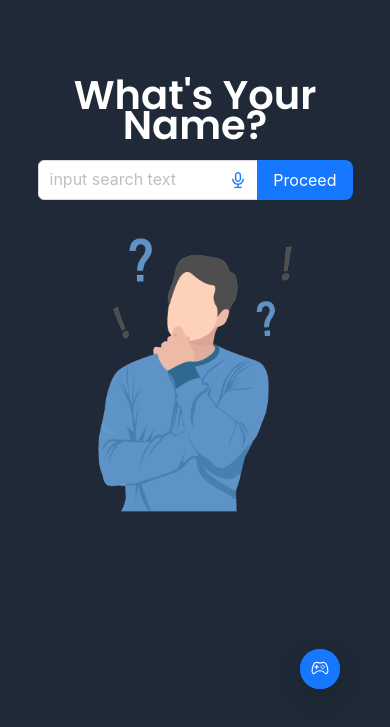
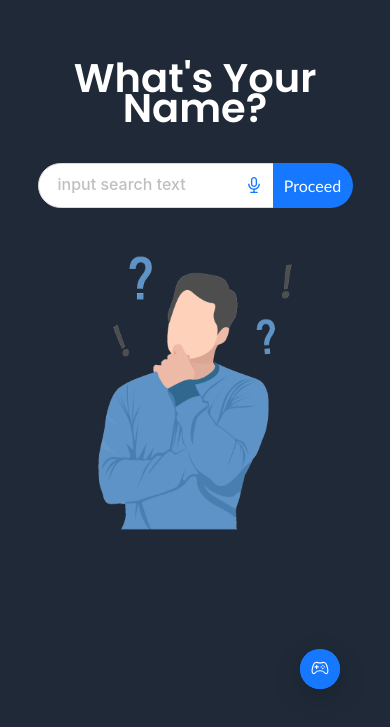
Before and after one commit to Michaeliskingbd/Portfoliowebsite, a React (Create React App) app: page / in a window 390 px wide. Shown: the part 107-834 px from the top of the page. Built offline with nearby package versions, Linux system fonts and the light colour scheme.

Commit message:
Latest update

```diff
--- a/src/App.css
+++ b/src/App.css
@@ -38,7 +38,7 @@
 }
 
 
-:where(.css-dev-only-do-not-override-d2lrxs).ant-float-btn-default .ant-float-btn-body {
+.ant-float-btn-default .ant-float-btn-body {
   background-color: teal;
 
 }
--- a/src/components/header/Header.jsx
+++ b/src/components/header/Header.jsx
@@ -17,7 +17,7 @@ const Header = () => {
 
   const openNotification = () => {
     api.info({
-      message: `Dear ${user ? user.name : "Visitor"}`,
+      message: `Hello ${user ? user.name : "Visitor"}`,
       description: (
         <>
           Please note that this site is still under construction. Thank you! <FontAwesomeIcon icon={faFaceSmile} />
--- a/src/pages/landingpage.css
+++ b/src/pages/landingpage.css
@@ -26,11 +26,11 @@
     height: 45px;
 
 }
-:where(.css-dev-only-do-not-override-d2lrxs).ant-input-search >.ant-input-group >.ant-input-group-addon:last-child .ant-input-search-button {
+.ant-input-search >.ant-input-group >.ant-input-group-addon:last-child .ant-input-search-button {
     border-top-right-radius: 30px;
     border-bottom-right-radius: 30px;
     height: 45px;
-  width: 80px;
+    width: 80px;
     font-weight: 500;
     font-family: 'Gill Sans', 'Gill Sans MT', Calibri, 'Trebuchet MS', sans-serif;
 
@@ -38,7 +38,7 @@
 }
 
 
-:where(.css-dev-only-do-not-override-d2lrxs).ant-spin .ant-spin-dot-spin {
+.ant-spin .ant-spin-dot-spin {
  color: #e3e3e3;
 }
 
@@ -230,29 +230,34 @@
         padding: 0px 20px;
         margin: 0px;
         line-height: 30px;
+        gap: 10px;
+
 
     }
     .imp-content {
         align-items: center;
         justify-content: center;
         text-align: center;
+        display: flex;
+        flex-direction: column;
+        gap: 20px;
 
     }
     .imp-input {
         width: 90%;
     }
 
-    .ant-input-search :where(.css-dev-only-do-not-override-d2lrxs).ant-input-group .ant-input-affix-wrapper:not(:last-child) {
+    .ant-input-search .ant-input-group .ant-input-affix-wrapper:not(:last-child) {
         border-top-left-radius: 30px;
         border-bottom-left-radius: 30px;
         height: 45px;
     }
-    :where(.css-dev-only-do-not-override-d2lrxs).ant-input-search >.ant-input-group >.ant-input-group-addon:last-child .ant-input-search-button {
+ .ant-input-search >.ant-input-group >.ant-input-group-addon:last-child .ant-input-search-button {
         border-top-right-radius: 30px;
         border-bottom-right-radius: 30px;
         height: 45px;
     }
-    :where(.css-dev-only-do-not-override-d2lrxs).ant-input-group >.ant-input-affix-wrapper:not(:last-child) .ant-input {
+    .ant-input-group >.ant-input-affix-wrapper:not(:last-child) .ant-input {
         text-indent: .5rem;
         font-weight: 500;
         color: #1f2937;
```
